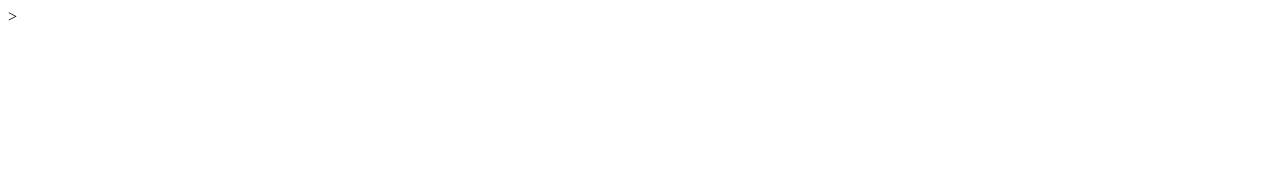
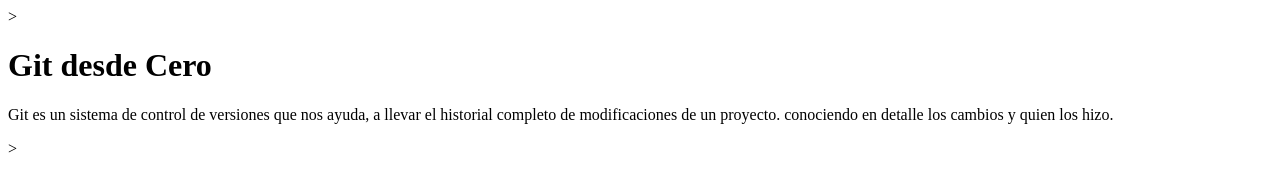
Before and after one commit to carolina584/ProyectoGit, a plain HTML site: page index.html in a window 1280 px wide. Drawn offline with Linux system fonts and the light colour scheme.

Commit message:
Estoy en el area de prepacion del archivo index

```diff
--- a/index.html
+++ b/index.html
@@ -6,6 +6,9 @@
 	<title>Git desde cero</title>>
 </head>
 <body>
-
+	<h1>Git desde Cero</h1>
+	<p>Git es un sistema de control de versiones que nos ayuda,
+	a llevar el historial completo de modificaciones de un proyecto.
+    conociendo en detalle los cambios y quien los hizo.</p>>
 </body>
 </html>
```
